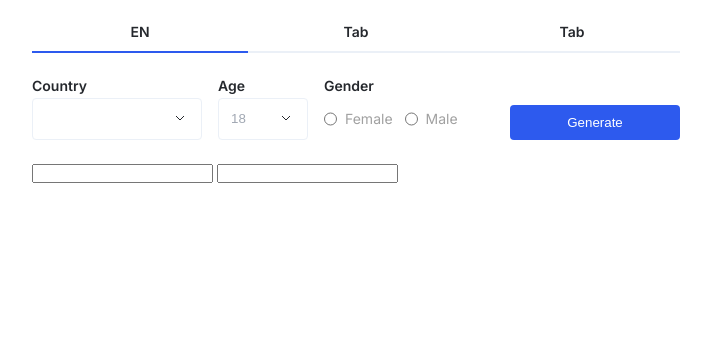
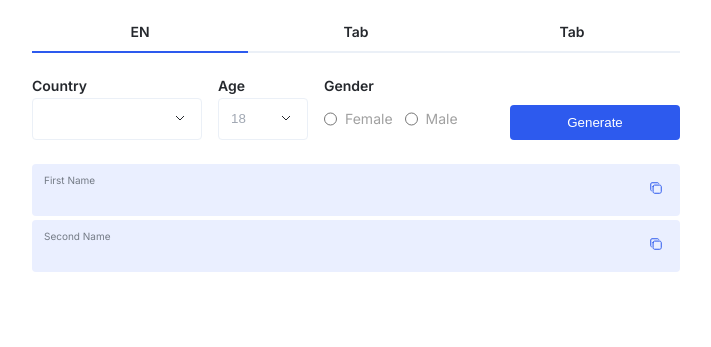
Before and after one commit to hhoopee/randomizer, a plain HTML site: page index.html in a window 1280 px wide. Shown: the whole page, without its empty margins (284-995 px from the left). Drawn offline with Linux system fonts and the light colour scheme.

Commit message:
feat: add inputs

```diff
--- a/index.html
+++ b/index.html
@@ -53,8 +53,22 @@
             </div>
         </div>
         <div class="input-container">
-            <input type="text" class="first">
-            <input type="text" class="second">
+            <div class="first-container">
+                <p>First Name</p>
+                <input type="text" class="input first">
+                <svg class="copy-btn" width="24" height="24" viewBox="0 0 24 24" fill="none" xmlns="http://www.w3.org/2000/svg">
+                    <path d="M9.08333 10.6391C9.08333 10.2265 9.24724 9.8308 9.539 9.53904C9.83076 9.24728 10.2265 9.08337 10.6391 9.08337H15.6942C15.8985 9.08337 16.1009 9.12361 16.2896 9.2018C16.4784 9.27998 16.6499 9.39458 16.7943 9.53904C16.9388 9.68351 17.0534 9.85501 17.1316 10.0438C17.2098 10.2325 17.25 10.4348 17.25 10.6391V15.6943C17.25 15.8986 17.2098 16.1009 17.1316 16.2897C17.0534 16.4784 16.9388 16.6499 16.7943 16.7944C16.6499 16.9388 16.4784 17.0534 16.2896 17.1316C16.1009 17.2098 15.8985 17.25 15.6942 17.25H10.6391C10.4348 17.25 10.2325 17.2098 10.0437 17.1316C9.85497 17.0534 9.68346 16.9388 9.539 16.7944C9.39453 16.6499 9.27994 16.4784 9.20175 16.2897C9.12357 16.1009 9.08333 15.8986 9.08333 15.6943V10.6391Z" stroke="#2D5AEE" stroke-linecap="round" stroke-linejoin="round"/>
+                    <path d="M7.34033 14.7633C7.16145 14.6613 7.01266 14.5139 6.909 14.336C6.80535 14.158 6.7505 13.9559 6.75 13.75V7.91667C6.75 7.275 7.275 6.75 7.91667 6.75H13.75C14.1875 6.75 14.4255 6.97458 14.625 7.33333" stroke="#2D5AEE" stroke-linecap="round" stroke-linejoin="round"/>
+                </svg>
+            </div>
+            <div class="first-container">
+                <p>Second Name</p>
+                <input type="text" class="input second">
+                <svg class="copy-btn" width="24" height="24" viewBox="0 0 24 24" fill="none" xmlns="http://www.w3.org/2000/svg">
+                    <path d="M9.08333 10.6391C9.08333 10.2265 9.24724 9.8308 9.539 9.53904C9.83076 9.24728 10.2265 9.08337 10.6391 9.08337H15.6942C15.8985 9.08337 16.1009 9.12361 16.2896 9.2018C16.4784 9.27998 16.6499 9.39458 16.7943 9.53904C16.9388 9.68351 17.0534 9.85501 17.1316 10.0438C17.2098 10.2325 17.25 10.4348 17.25 10.6391V15.6943C17.25 15.8986 17.2098 16.1009 17.1316 16.2897C17.0534 16.4784 16.9388 16.6499 16.7943 16.7944C16.6499 16.9388 16.4784 17.0534 16.2896 17.1316C16.1009 17.2098 15.8985 17.25 15.6942 17.25H10.6391C10.4348 17.25 10.2325 17.2098 10.0437 17.1316C9.85497 17.0534 9.68346 16.9388 9.539 16.7944C9.39453 16.6499 9.27994 16.4784 9.20175 16.2897C9.12357 16.1009 9.08333 15.8986 9.08333 15.6943V10.6391Z" stroke="#2D5AEE" stroke-linecap="round" stroke-linejoin="round"/>
+                    <path d="M7.34033 14.7633C7.16145 14.6613 7.01266 14.5139 6.909 14.336C6.80535 14.158 6.7505 13.9559 6.75 13.75V7.91667C6.75 7.275 7.275 6.75 7.91667 6.75H13.75C14.1875 6.75 14.4255 6.97458 14.625 7.33333" stroke="#2D5AEE" stroke-linecap="round" stroke-linejoin="round"/>
+                </svg>
+            </div>
         </div>
         <div></div>
         <div></div>
--- a/main.css
+++ b/main.css
@@ -133,3 +133,40 @@ body {
     background: var(--Primary-50---Main, #2D5AEE);
     cursor: pointer;
 }
+
+
+.input-container {
+    display: flex;
+    flex-direction: column;
+    gap: 4px;
+}
+
+.first-container {
+    position: relative;
+    height: 52px;
+    padding: 8px 12px;
+    border-radius: 4px;
+    background: #EAEFFF;
+    & p {
+        color: #747B86;
+        font-size: 10px;
+        font-weight: 400;
+        line-height: 16px;
+    }
+}
+
+.input {
+    width: 100%;
+    background: #EAEFFF;
+
+    border: none;
+    outline: none;
+
+    font-size: 14px;
+}
+
+.copy-btn {
+    position: absolute;
+    right: 12px;
+    top: 12px;
+}
--- a/style.css
+++ /dev/null
@@ -1,28 +0,0 @@
-* {
-    margin: 0;
-    padding: 0;
-}
-
-.container {
-    display: flex;
-    flex-direction: column;
-    justify-content: center;
-    align-items: center;
-}
-
-.inputs-container {
-    display: flex;
-    gap: 15px;
-    padding: 15px;
-}
-
-.label {
-    font-weight: 700;
-}
-
-.result-container__info {
-    display: flex;
-    justify-content: space-between;
-    gap: 15px;
-    padding: 10px;
-}
```
Also changed, not shown: assets/svg/XS.svg (added).
